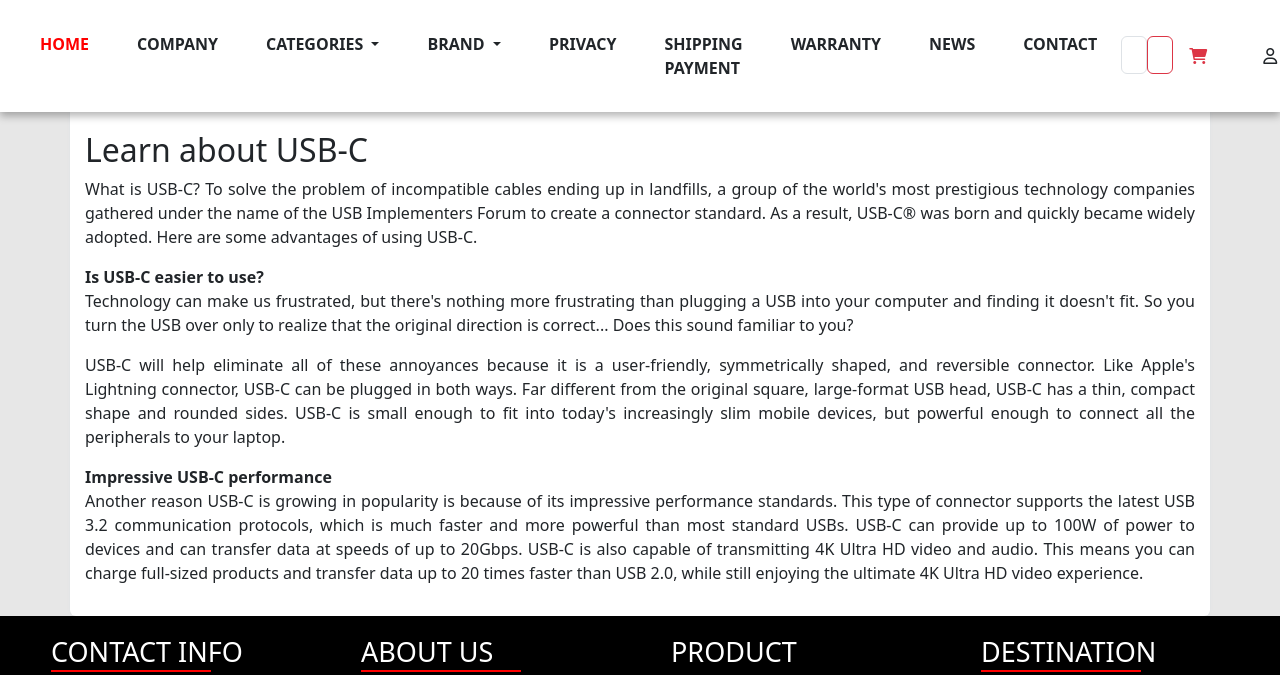
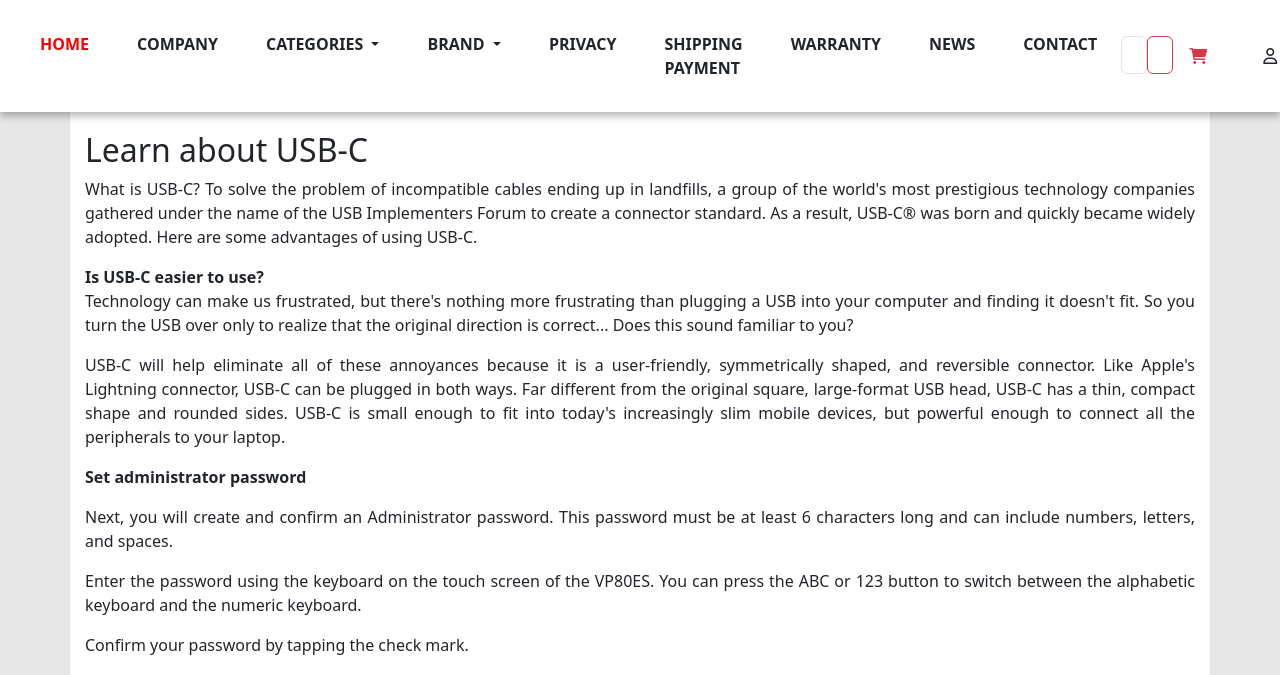
Before and after one commit to VuHongLuc/eproject-team3-C2305L, a PHP site: page /news1.php in a window 1280 px wide. Shown: the top 675 px of the page. Run offline with PHP 8.4, Linux system fonts and the light colour scheme.

Commit message:
updateNews

```diff
--- a/news/news1.php
+++ b/news/news1.php
@@ -39,7 +39,10 @@
         Technology can make us frustrated, but there's nothing more frustrating than plugging a USB into your computer and finding it doesn't fit. So you turn the USB over only to realize that the original direction is correct... Does this sound familiar to you?</p>
 
         <p>USB-C will help eliminate all of these annoyances because it is a user-friendly, symmetrically shaped, and reversible connector. Like Apple's Lightning connector, USB-C can be plugged in both ways. Far different from the original square, large-format USB head, USB-C has a thin, compact shape and rounded sides. USB-C is small enough to fit into today's increasingly slim mobile devices, but powerful enough to connect all the peripherals to your laptop.</p>
-
+        <p><strong>Set administrator password</strong></p>
+        <p>Next, you will create and confirm an Administrator password. This password must be at least 6 characters long and can include numbers, letters, and spaces.</p>
+        <p>Enter the password using the keyboard on the touch screen of the VP80ES. You can press the ABC or 123 button to switch between the alphabetic keyboard and the numeric keyboard.</p>
+        <p>Confirm your password by tapping the check mark.</p>
         <p><strong>Impressive USB-C performance</strong><br>
         Another reason USB-C is growing in popularity is because of its impressive performance standards. This type of connector supports the latest USB 3.2 communication protocols, which is much faster and more powerful than most standard USBs. USB-C can provide up to 100W of power to devices and can transfer data at speeds of up to 20Gbps. USB-C is also capable of transmitting 4K Ultra HD video and audio. This means you can charge full-sized products and transfer data up to 20 times faster than USB 2.0, while still enjoying the ultimate 4K Ultra HD video experience.</p>
         </div>
--- a/news/news4.php
+++ b/news/news4.php
@@ -43,14 +43,11 @@
         <p>Use a cable with a connector compatible with your computer.</p>
         <p>Plug the VP80ES into any available USB 3.0 port on your computer. The drive will test itself, then display the language selection screen. Select the language you want to use and then click the check mark to move to the next step.</p>
 
-        <img src="ironkey_setup_image.png" alt="IronKey Setup Image">
-
         <p>Set administrator password</p>
         <p>Next, you will create and confirm an Administrator password. This password must be at least 6 characters long and can include numbers, letters, and spaces.</p>
         <p>Enter the password using the keyboard on the touch screen of the VP80ES. You can press the ABC or 123 button to switch between the alphabetic keyboard and the numeric keyboard.</p>
         <p>Confirm your password by tapping the check mark.</p>
 
-        <img src="ironkey_password_image.png" alt="IronKey Password Image">
 
         <p>After setting an Administrator password, you can use VP80ES to store and access important files. You can also set the removable SSD to 'read-only' mode by tapping the globe icon to access language options or tapping the gear icon to change advanced settings (such as adding a user password).</p>
 
```
